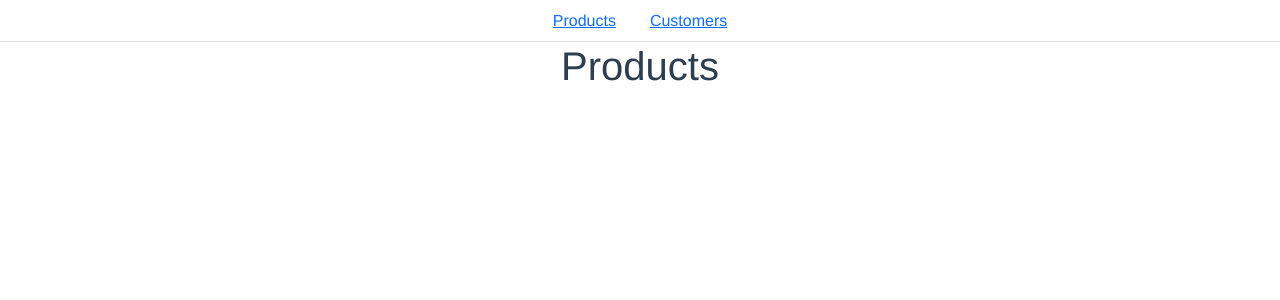
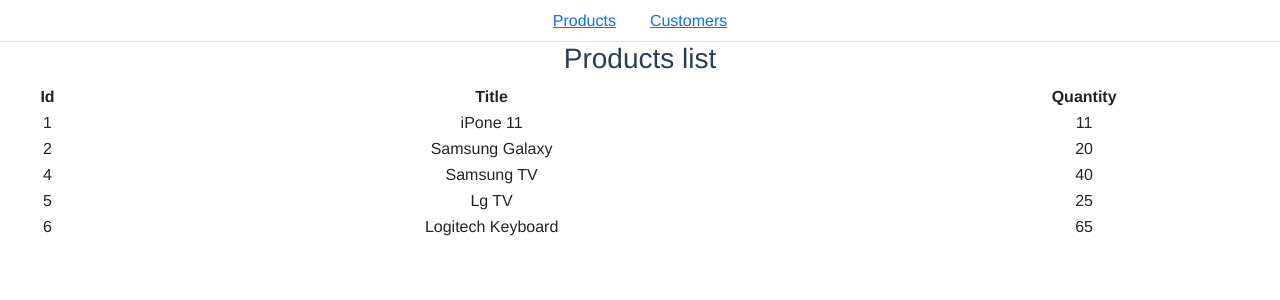
Before and after one commit to nflorijan/vivify-academy-store-app, a Vue app: page /products in a window 1280 px wide. Shown: the top 300 px of the page. Built offline with nearby package versions, Linux system fonts and the light colour scheme.

Commit message:
Zadatak 5

```diff
--- a/src/components/AppProducts.vue
+++ b/src/components/AppProducts.vue
@@ -1,3 +1,28 @@
 <template>
-  <h1>Products</h1>
+  <div>
+    <h3>Products list</h3>
+    <table class="table">
+      <tr>
+        <th>Id</th>
+        <th>Title</th>
+        <th>Quantity</th>
+      </tr>
+      <tr v-for="product in products" :key="product.id">
+        <td>{{ product.id }}</td>
+        <td>{{ product.title }}</td>
+        <td>{{ product.quantity }}</td>
+      </tr>
+    </table>
+
+  </div>
 </template>
+<script>
+import { productService } from '@/data/products.js'
+export default {
+  data () {
+    return {
+      products: productService.getAllProducts(),
+    }
+  },
+}
+</script>
--- /dev/null
+++ b/src/data/products.js
@@ -0,0 +1,35 @@
+const products = [
+  {
+    id: 1,
+    title: 'iPone 11',
+    quantity: 11
+  },
+  {
+    id: 2,
+    title: 'Samsung Galaxy',
+    quantity: 20
+  },
+  {
+    id: 4,
+    title: 'Samsung TV',
+    quantity: 40
+  },
+  {
+    id: 5,
+    title: 'Lg TV',
+    quantity: 25
+  },
+  {
+    id: 6,
+    title: 'Logitech Keyboard',
+    quantity: 65
+  },
+]
+
+export default class ProductService {
+  getAllProducts () {
+    return products
+  }
+}
+
+export const productService = new ProductService()
```
